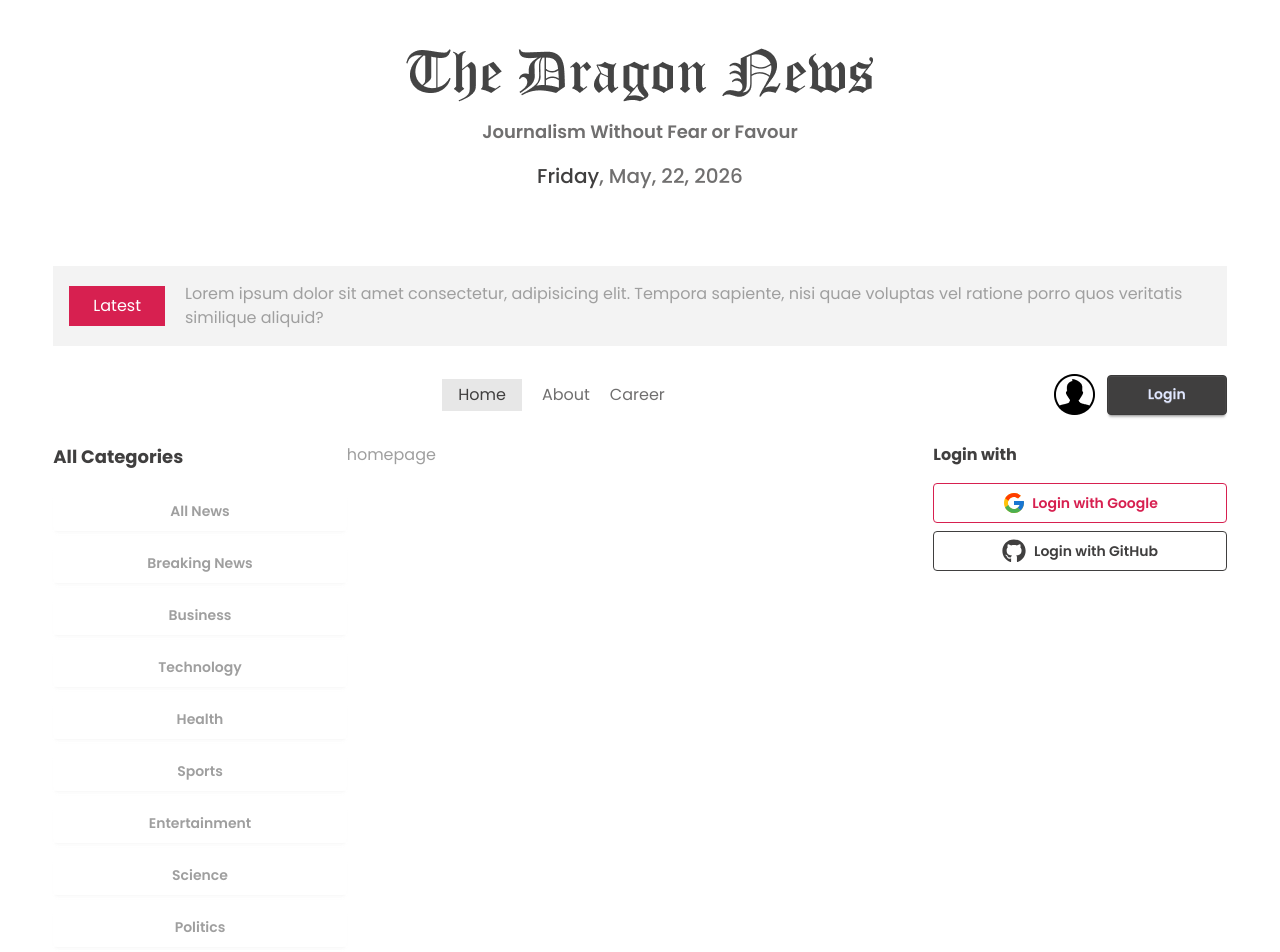
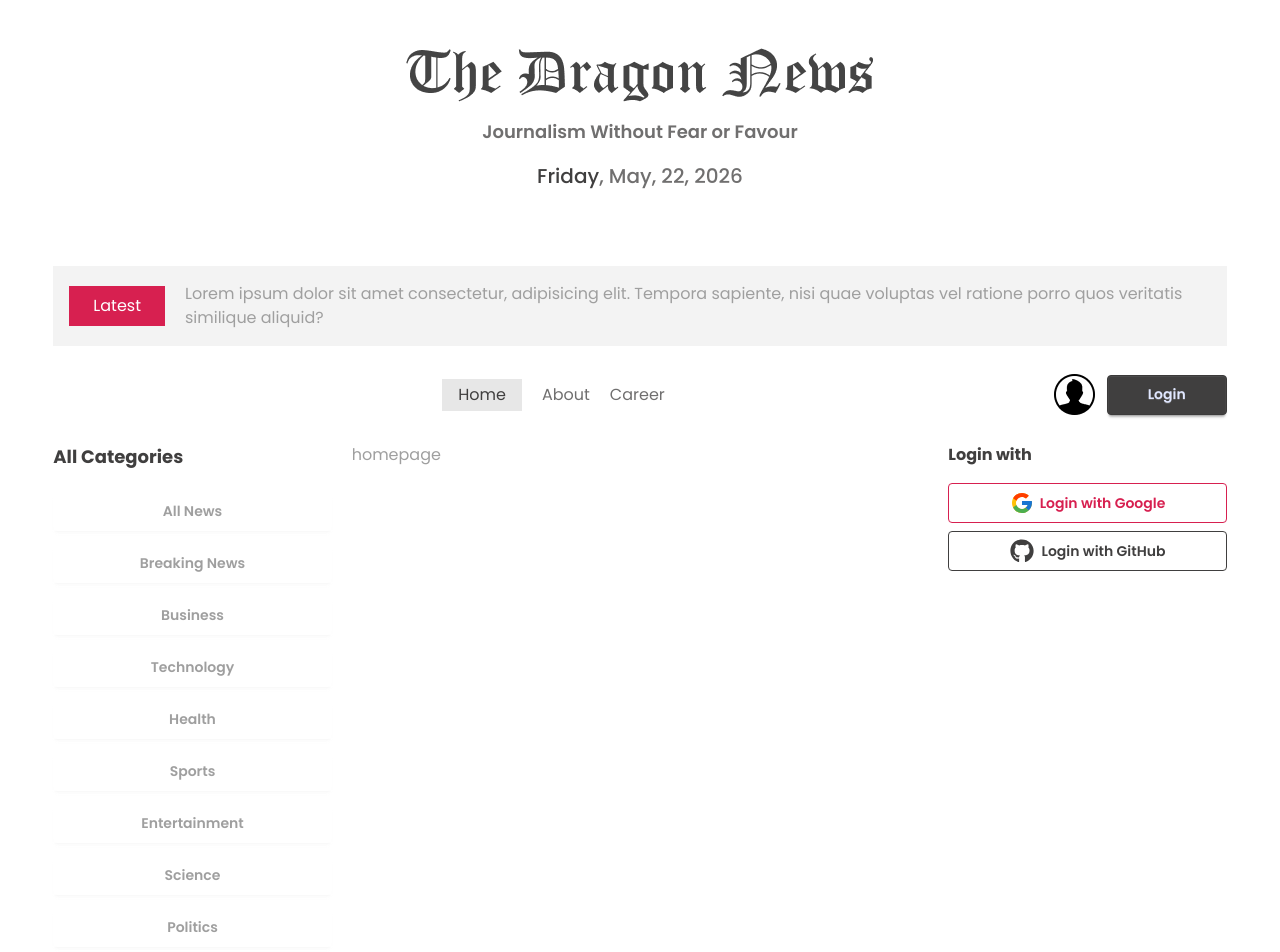
Before and after one commit to Big-Smokkee/Dragon-News, a React (Vite) app: page / in a window 1280 px wide. Shown: the top 952 px of the page. Built offline with nearby package versions, Linux system fonts and the light colour scheme.

Commit message:
feat: add some gap between columns

```diff
--- a/src/layouts/HomeLayout.jsx
+++ b/src/layouts/HomeLayout.jsx
@@ -18,7 +18,7 @@ const HomeLayout = () => {
                     <Navbar></Navbar>
                 </nav>
             </header>
-            <main className="w-11/12 mx-auto mb-7 grid grid-cols-12">
+            <main className="w-11/12 mx-auto mb-7 grid grid-cols-12 gap-5">
                 <aside className="col-span-3">
                     <LeftAside></LeftAside>
                 </aside>
```
